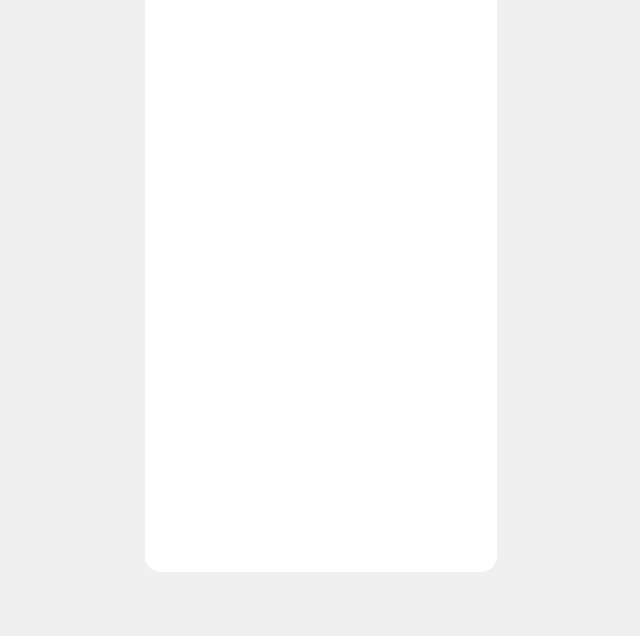
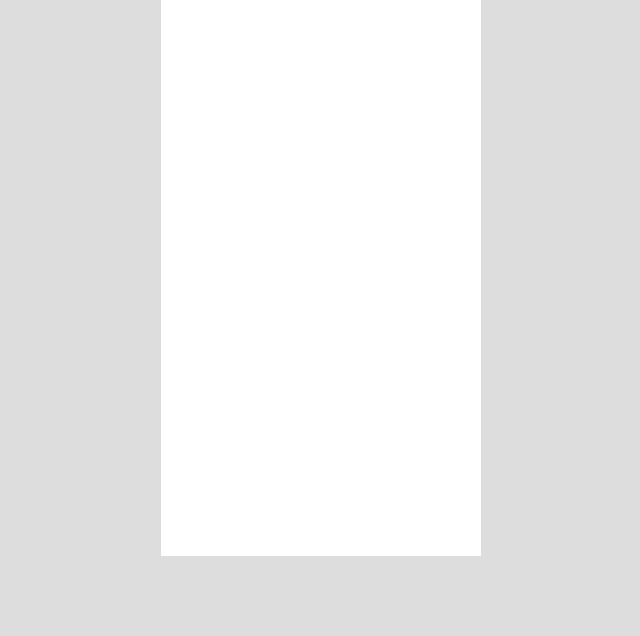
Before and after one commit to Shepherd-Moahloli/sgv, a plain HTML site: page index.html in a window 1280 px wide. Shown: the part 164-800 px from the top of the page, without its empty margins (319-959 px from the left). Drawn offline with Linux system fonts and the light colour scheme.

```diff
--- a/css/styles.css
+++ b/css/styles.css
@@ -1,5 +1,5 @@
 body {
-  background-color: #f0f0f0;
+  background-color: #ddd;
   color: #000;
   margin: 0;
   padding: 0;
@@ -18,8 +18,8 @@ section main {
   background-color: #fff;
   width: 320px;
   aspect-ratio: 1/2;
-  padding: 1rem;
-  border-radius: 1rem;
+  /* padding: 1rem;
+  border-radius: 1rem;*/
 }
 
 section main h1 {
```
